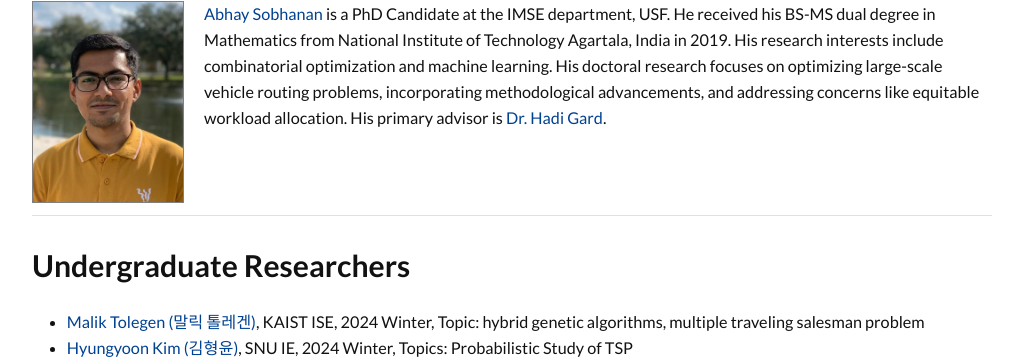
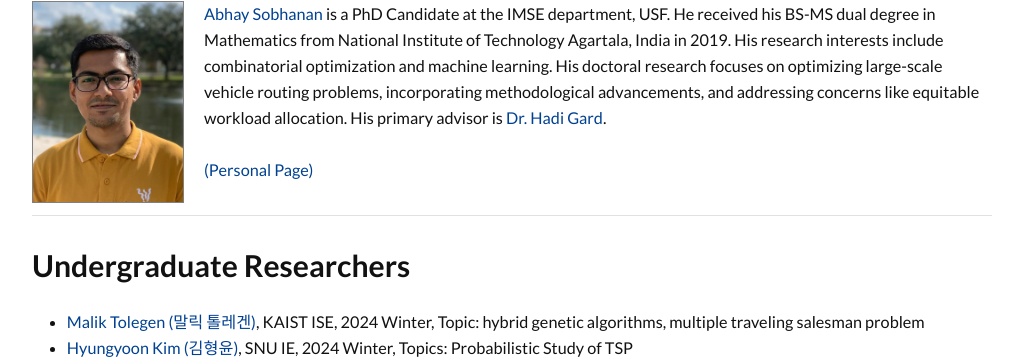
Before and after one commit to kaist-comet/kaist-comet.github.io, a Jekyll site: the page built from people/people.md, in a window 1280 px wide and 900 px high, scrolled down 5790 px. Shown: the part 100-459 px from the top of the window, without its empty margins (128-1151 px from the left). Built offline with Jekyll 4.4.1, drawn with Linux system fonts in a browser that asks for light colours; some web fonts are replaced; comment, search, counter and statistics services are not loaded.

Commit message:
abhay personal page link

```diff
--- a/people/people.md
+++ b/people/people.md
@@ -95,7 +95,7 @@ Introducing the current members of the COMET Lab.
 
 ### Abhay Sobhanan
 
-| <img src="/people/images/abhay.jpg" class="profile" /> [Abhay Sobhanan](http://www.linkedin.com/in/abhaysobhanan) is a PhD Candidate at the IMSE department, USF. He received his BS-MS dual degree in Mathematics from National Institute of Technology Agartala, India in 2019. His research interests include combinatorial optimization and machine learning. His doctoral research focuses on optimizing large-scale vehicle routing problems, incorporating methodological advancements, and addressing concerns like equitable workload allocation. His primary advisor is [Dr. Hadi Gard](http://www.eng.usf.edu/~hcharkhgard/index.html). |
+| <img src="/people/images/abhay.jpg" class="profile" /> [Abhay Sobhanan](http://www.linkedin.com/in/abhaysobhanan) is a PhD Candidate at the IMSE department, USF. He received his BS-MS dual degree in Mathematics from National Institute of Technology Agartala, India in 2019. His research interests include combinatorial optimization and machine learning. His doctoral research focuses on optimizing large-scale vehicle routing problems, incorporating methodological advancements, and addressing concerns like equitable workload allocation. His primary advisor is [Dr. Hadi Gard](http://www.eng.usf.edu/~hcharkhgard/index.html). <br><br> [(Personal Page)](https://abhaysobhanan.github.io) |
 
 
 
```
